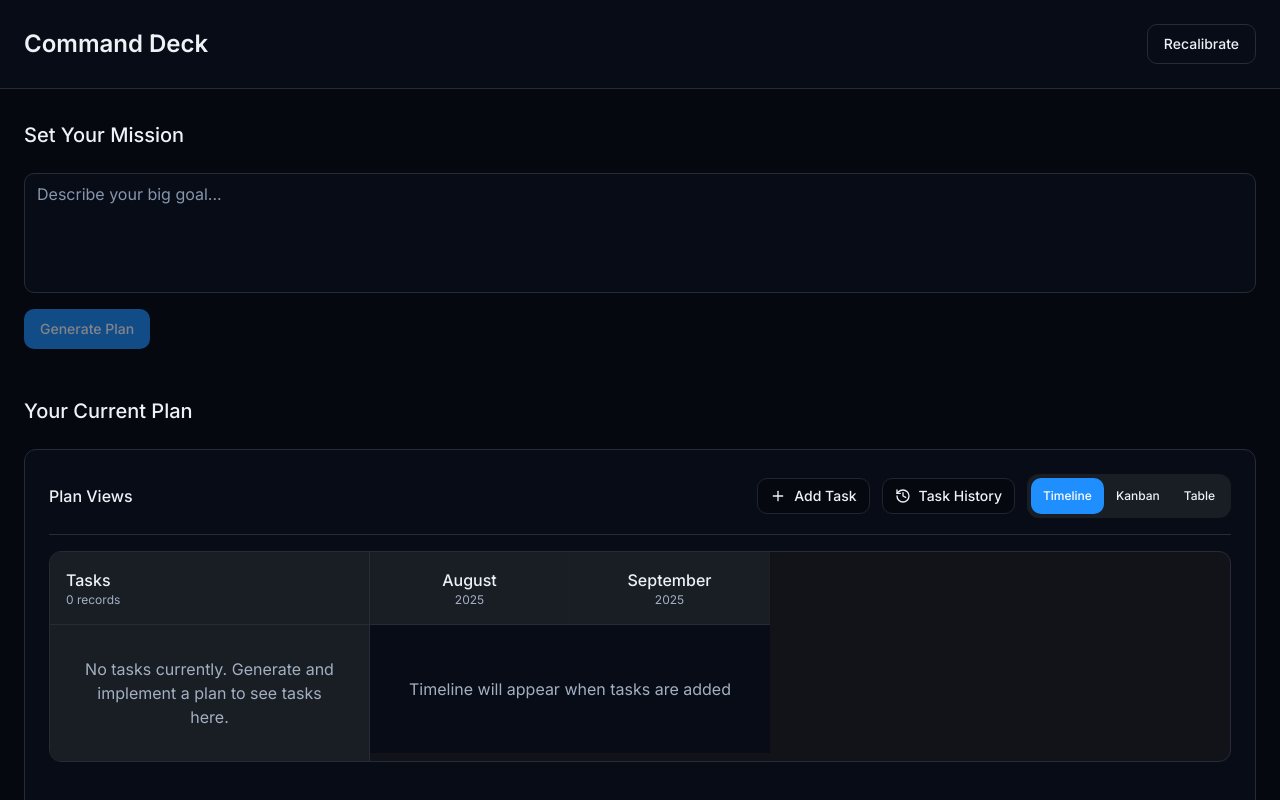
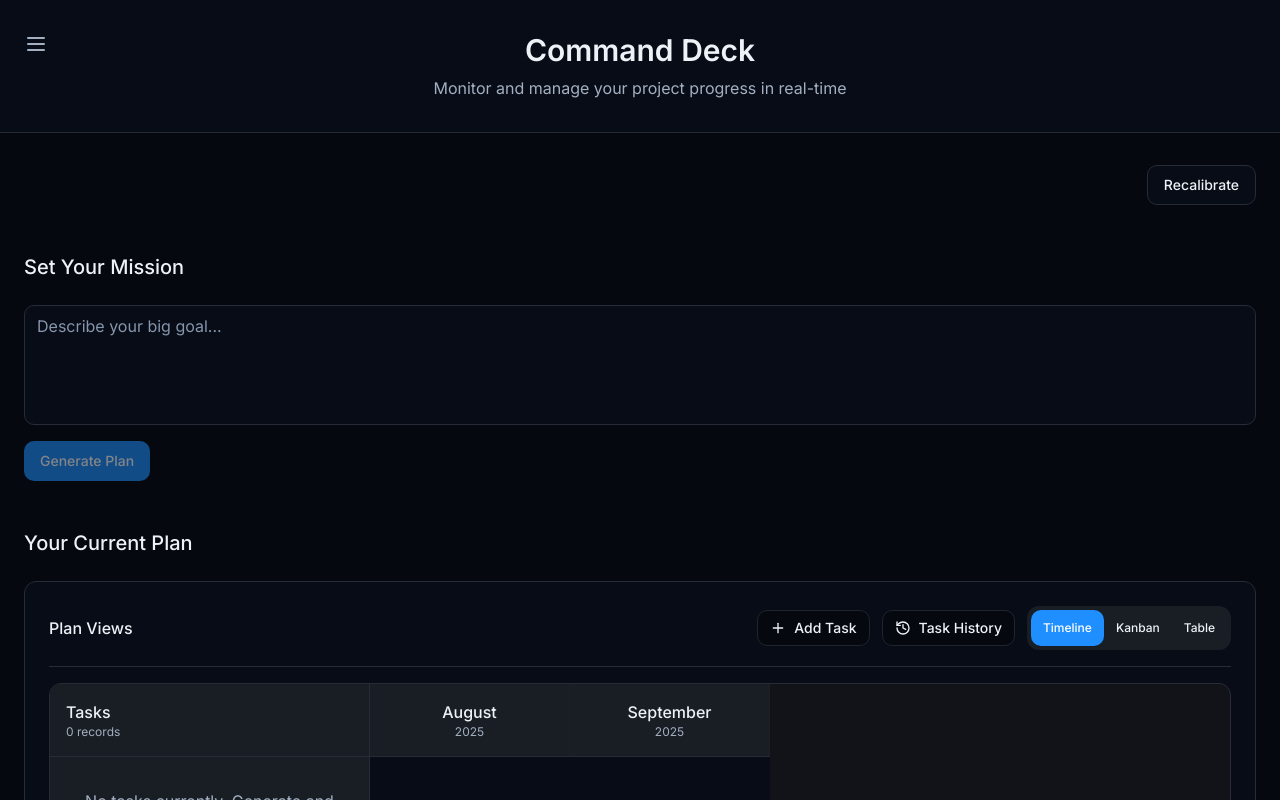
Before and after one commit to toni-vibes/command-deck-project01, a React (Vite) app: page / in a window 1280 px wide. Shown: the top 800 px of the page. Built offline with nearby package versions, Linux system fonts and the light colour scheme.

Commit message:
Refactor header and button placement
Updated header composition to center "Command Deck" with a description below it. Moved the "Recalibrate" button to a more suitable, less elevated position.

```diff
--- a/src/pages/Index.tsx
+++ b/src/pages/Index.tsx
@@ -1,4 +1,5 @@
 import { useState, useEffect } from "react";
+import { Menu } from "lucide-react";
 import { GoalBreakdown } from "@/components/GoalBreakdown";
 import { TaskViews } from "@/components/TaskViews";
 import { TeamWorkload } from "@/components/TeamWorkload";
@@ -58,10 +59,14 @@ const Index = () => {
     <div className="min-h-screen bg-background">
       {/* Header */}
       <header className="border-b border-divider bg-surface">
-        <div className="max-w-7xl mx-auto px-6 py-6">
-          <div className="flex justify-between items-center">
-            <h1 className="text-2xl font-semibold text-text-primary">Command Deck</h1>
-            <ActionButtons />
+        <div className="max-w-7xl mx-auto px-6 py-8">
+          <div className="flex justify-between items-start">
+            <Menu className="h-6 w-6 text-text-secondary" />
+            <div className="flex-1 text-center">
+              <h1 className="text-3xl font-semibold text-text-primary mb-2">Command Deck</h1>
+              <p className="text-text-secondary">Monitor and manage your project progress in real-time</p>
+            </div>
+            <div className="w-6"></div> {/* Spacer for balance */}
           </div>
         </div>
       </header>
@@ -69,6 +74,11 @@ const Index = () => {
       {/* Main Content */}
       <main className="max-w-7xl mx-auto px-6 py-8">
         <div className="space-y-12">
+          {/* Action Buttons */}
+          <div className="flex justify-end">
+            <ActionButtons />
+          </div>
+
           {/* Section 1: Goal Breakdown */}
           <GoalBreakdown onPlanImplemented={handlePlanImplemented} currentTasks={implementedTasks} />
 
```
